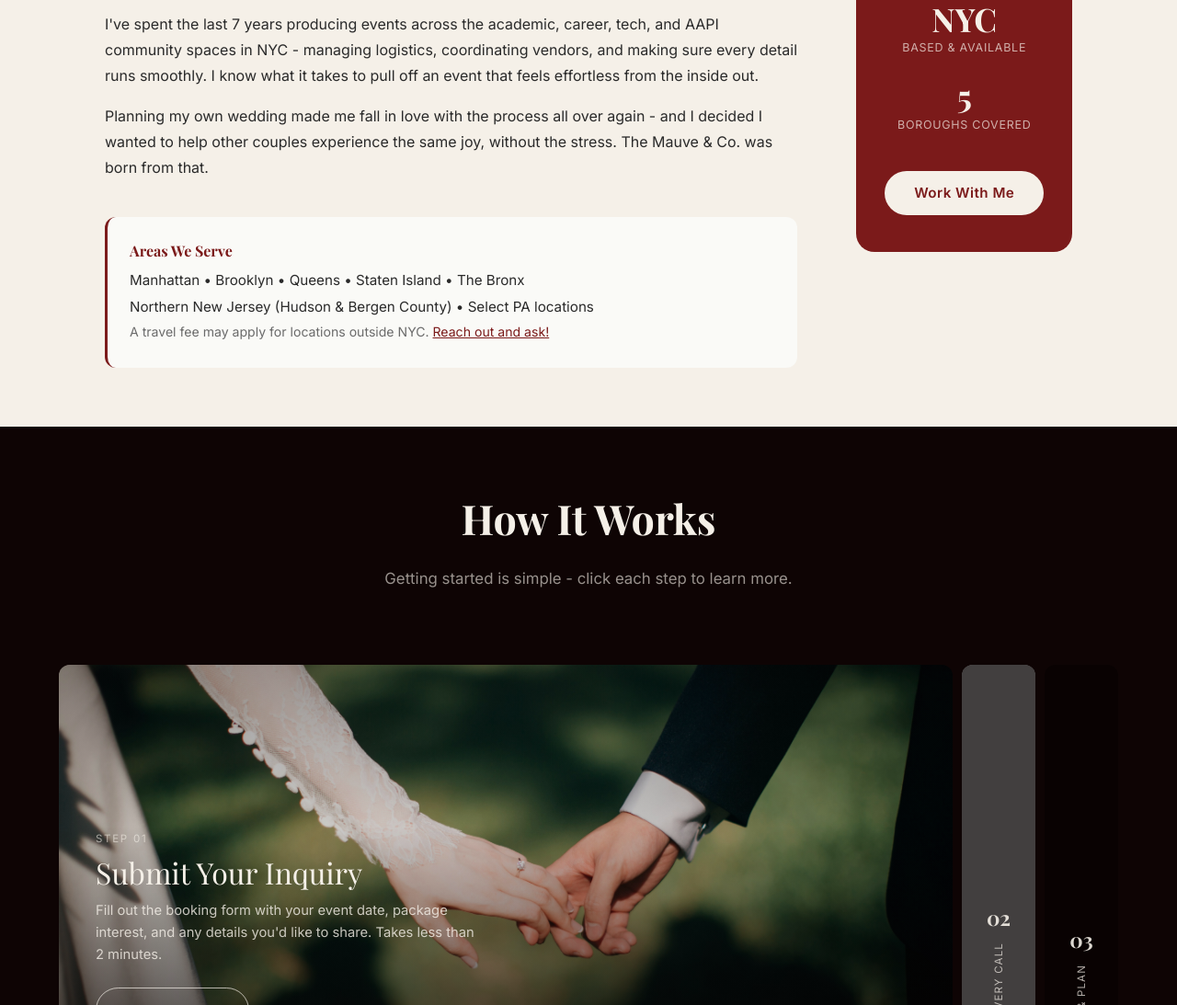
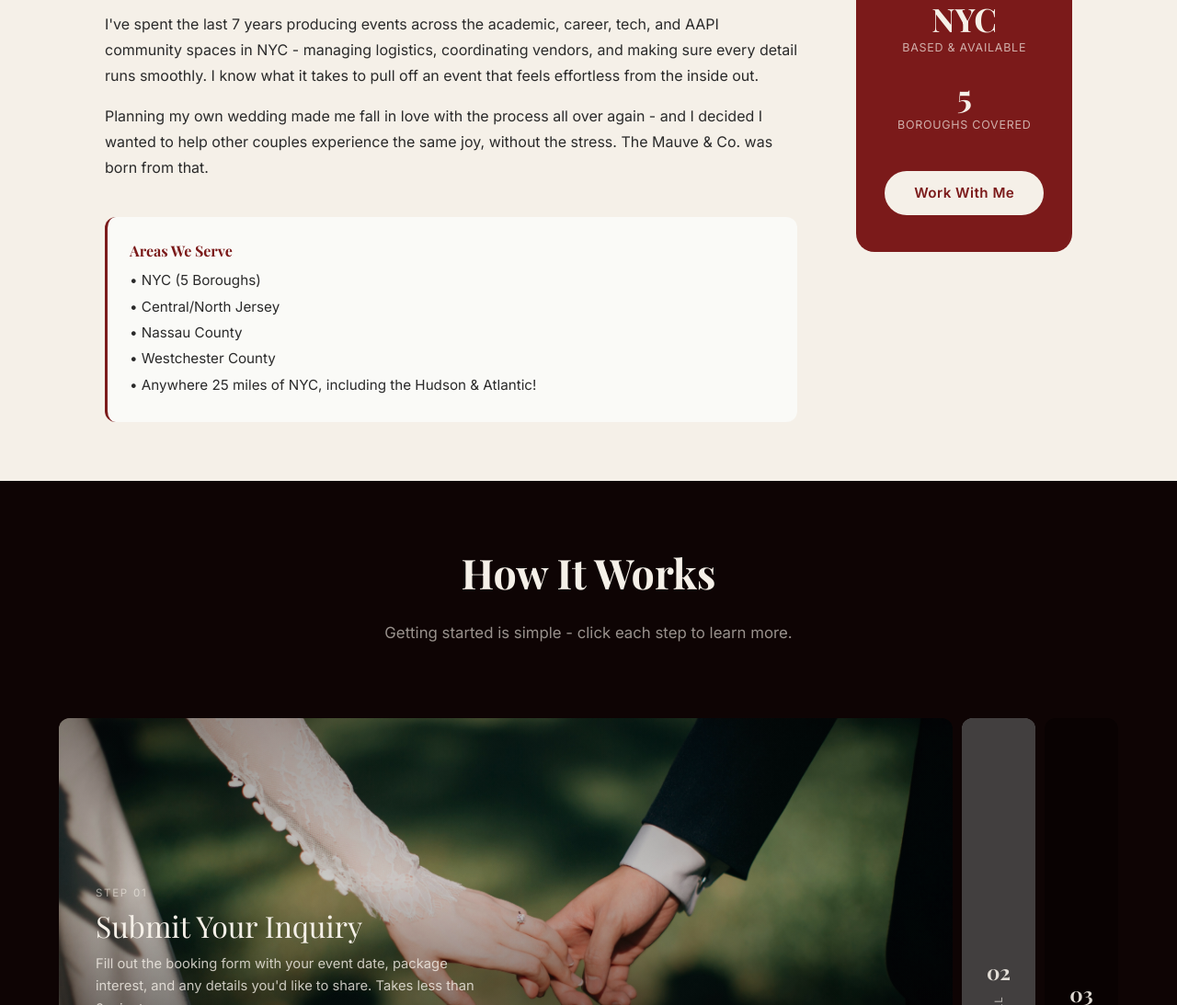
Before and after one commit to macyso12/mauve-co, a plain HTML site: page index.html in a window 1280 px wide. Shown: the part 984-2077 px from the top of the page at 92% size. Drawn offline with nearby package versions, Linux system fonts and the light colour scheme; grey boxes are pictures that could not be loaded; a web font is replaced by a local one.

Commit message:
deploy: 17c05c29500ca137855eebcb2846f82d49f180e7

```diff
--- a/index.html
+++ b/index.html
@@ -62,9 +62,11 @@
             <p class="about-bio">Planning my own wedding made me fall in love with the process all over again - and I decided I wanted to help other couples experience the same joy, without the stress. The Mauve &amp; Co. was born from that.</p>
             <div class="about-coverage">
               <h3 class="about-coverage-title">Areas We Serve</h3>
-              <p>Manhattan &bull; Brooklyn &bull; Queens &bull; Staten Island &bull; The Bronx</p>
-              <p>Northern New Jersey (Hudson &amp; Bergen County) &bull; Select PA locations</p>
-              <p class="about-coverage-note">A travel fee may apply for locations outside NYC. <a href="#book" class="inline-link">Reach out and ask!</a></p>
+              <p>• NYC (5 Boroughs)</p>
+              <p>• Central/North Jersey</p>
+              <p>• Nassau County</p>
+              <p>• Westchester County</p>
+              <p>• Anywhere 25 miles of NYC, including the Hudson &amp; Atlantic!</p>
             </div>
           </div>
           <div class="about-card">
```
